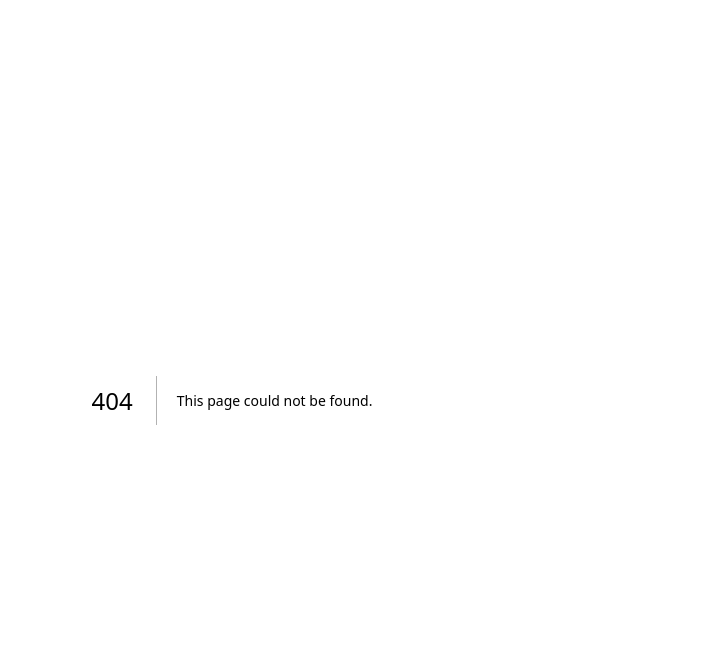
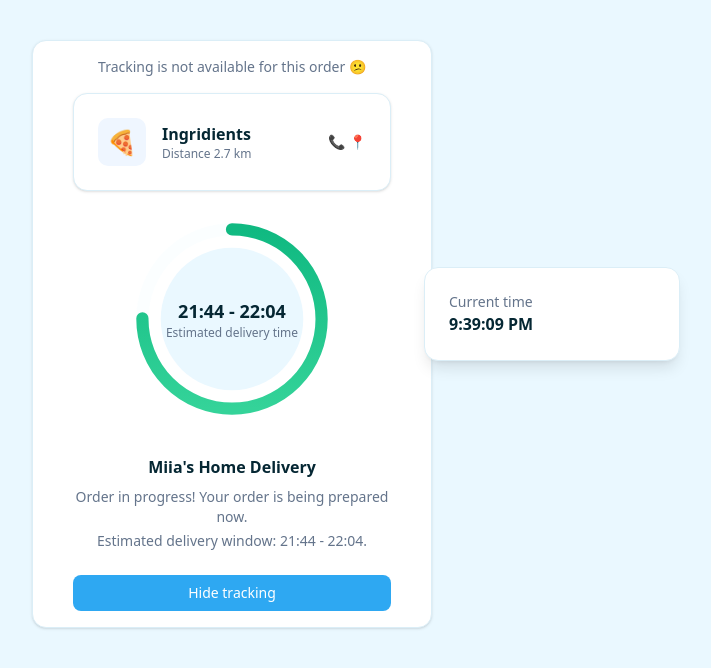
Before and after one commit to ptzburn/junction25, a Next.js app: page /placedOrder/1 in a window 1280 px wide. Before the commit this address had no page. Shown: the top 668 px of the page, without its empty margins (408-1119 px from the left). Built offline with nearby package versions, Linux system fonts and the light colour scheme.

Commit message:
placedOrder page created with some animations

```diff
--- a/src/app/orders/[orderId]/page.tsx
+++ b/src/app/orders/[orderId]/page.tsx
@@ -509,7 +509,24 @@ export default function OrderDetailPage() {
                     >
                       Close
                     </Button>
-                    <Button className="w-full sm:w-auto" disabled={analyzeMutation.isPending}>
+                    <Button
+                      className="w-full sm:w-auto"
+                      disabled={analyzeMutation.isPending || !analyzeMutation.data}
+                      onClick={() => {
+                        try {
+                          // store the analysis for this order so the placedOrder page can read it
+                          const dishName = order?.items?.[0]?.name ?? undefined;
+                          const payload = dishName
+                            ? { ...analyzeMutation.data, dishName }
+                            : analyzeMutation.data;
+                          sessionStorage.setItem(`analysis:${id}`, JSON.stringify(payload));
+                        } catch (e) {
+                          // ignore storage errors
+                        }
+                        // navigate to the placedOrder page for this order
+                        router.push(`/placedOrder/${id}`);
+                      }}
+                    >
                       <Package className="h-4 w-4 mr-2" />
                       Order Ingredients
                     </Button>
--- /dev/null
+++ b/src/app/placedOrder/[orderId]/page.tsx
@@ -0,0 +1,180 @@
+"use client";
+
+import React, { useEffect, useState, useRef } from "react";
+import { useParams, useRouter } from "next/navigation";
+
+import { Button } from "@/components/ui/button";
+import { Card, CardContent } from "@/components/ui/card";
+import { Separator } from "@/components/ui/separator";
+
+function pad(n: number) {
+  return String(n).padStart(2, "0");
+}
+
+function formatRange(start: Date, end: Date) {
+  return `${pad(start.getHours())}:${pad(start.getMinutes())} - ${pad(end.getHours())}:${pad(end.getMinutes())}`;
+}
+
+export default function PlacedOrderPage() {
+  const params = useParams() as { orderId?: string };
+  const router = useRouter();
+  const orderId = params.orderId ?? "";
+
+  const [dishName, setDishName] = useState<string>();
+
+  useEffect(() => {
+    try {
+      const raw = sessionStorage.getItem(`analysis:${orderId}`);
+      if (raw) {
+        const parsed = JSON.parse(raw) as any;
+        // support multiple possible shapes
+        const name = parsed.dishName ?? parsed.dish?.name ?? parsed.title ?? parsed.name;
+        if (typeof name === "string" && name.length > 0) setDishName(name);
+      }
+    } catch (e) {
+      // ignore
+    }
+  }, [orderId]);
+
+  // Slide-in time card state
+  const [showSlide, setShowSlide] = useState(false);
+  const [currentTime, setCurrentTime] = useState<Date>(new Date());
+  const [displayTime, setDisplayTime] = useState<Date>(new Date());
+  const baseTimeRef = useRef<Date | null>(null);
+
+  useEffect(() => {
+    const t = window.setTimeout(() => {
+      // show the slide and capture a single timestamp snapshot
+      const snap = new Date();
+      setCurrentTime(snap);
+      setDisplayTime(snap);
+      baseTimeRef.current = snap;
+      setShowSlide(true);
+    }, 2000);
+
+    return () => clearTimeout(t);
+  }, []);
+
+  // Compute a friendly ETA range (20 - 40 minutes from now)
+  const now = new Date();
+  const start = new Date(now.getTime() + 20 * 60_000);
+  const end = new Date(now.getTime() + 40 * 60_000);
+  const etaText = formatRange(start, end);
+
+  const circumference = 2 * Math.PI * 88; // r = 88
+  // progress state: will animate from 0 -> 0.75 over 15 minutes after the slide appears
+  const [progress, setProgress] = useState<number>(0);
+  const dash = circumference * progress;
+
+  useEffect(() => {
+    if (!showSlide) return;
+
+    // After 1s delay, animate progress from 0 -> 0.75 over 2 seconds (fast animation)
+    const delayTimer = window.setTimeout(() => {
+      const duration = 2000; // 2 seconds total animation
+      let rafId: number | null = null;
+      let startTime: number | null = null;
+
+      const tick = (ts: number) => {
+        if (startTime === null) startTime = ts;
+        const elapsed = ts - startTime;
+        const t = Math.min(1, elapsed / duration);
+        setProgress(0.75 * t);
+        // animate displayed time from snapshot -> snapshot + 15 minutes over the same t
+        const base = baseTimeRef.current ?? new Date();
+        const addedMs = t * 15 * 60 * 1000; // 15 minutes in ms scaled by t
+        setDisplayTime(new Date(base.getTime() + addedMs));
+        if (elapsed < duration) {
+          rafId = requestAnimationFrame(tick);
+        }
+      };
+
+      rafId = requestAnimationFrame(tick);
+
+      // cleanup function for animation
+      const cleanup = () => {
+        if (rafId !== null) cancelAnimationFrame(rafId);
+      };
+
+      // ensure cleanup on effect re-run/unmount
+      return cleanup;
+    }, 1000);
+
+    return () => clearTimeout(delayTimer);
+  }, [showSlide]);
+
+  return (
+    <main className="min-h-screen bg-background text-foreground flex flex-col items-center">
+      <div className="w-full max-w-md px-6 pt-10">
+        <Card className="p-4">
+          <CardContent>
+            <p className="text-center text-sm text-muted-foreground mb-4">Tracking is not available for this order 😕</p>
+
+            <Card className="mb-4">
+              <CardContent className="flex items-center gap-4">
+                <div className="w-12 h-12 rounded-lg bg-blue-50 flex items-center justify-center text-2xl">🍕</div>
+                <div className="flex-1">
+                  <div className="font-semibold">{dishName} Ingridients</div>
+                  <div className="text-xs text-muted-foreground">Distance 2.7 km</div>
+                </div>
+                <div className="text-sm text-muted-foreground">📞 📍</div>
+              </CardContent>
+            </Card>
+
+            <div className="flex flex-col items-center">
+              <div className="w-56 h-56 relative mb-6">
+                <svg className="w-full h-full" viewBox="0 0 220 220">
+                  <defs>
+                    <linearGradient id="g1" x1="0" x2="1">
+                      <stop offset="0%" stopColor="#34d399" />
+                      <stop offset="100%" stopColor="#10b981" />
+                    </linearGradient>
+                  </defs>
+                  <g transform="translate(110,110)">
+                    <circle r="88" fill="none" stroke="var(--muted)" strokeWidth="12" opacity="0.12" />
+                    <circle r="88" fill="none" stroke="url(#g1)" strokeWidth="12" strokeLinecap="round"
+                      strokeDasharray={`${dash} ${circumference - dash}`} strokeDashoffset={0} transform="rotate(-90)" />
+                    <circle r="70" fill="var(--background)" />
+                  </g>
+                </svg>
+
+                <div className="absolute inset-0 flex flex-col items-center justify-center pointer-events-none">
+                  <div className="text-lg font-semibold">{etaText}</div>
+                  <div className="text-xs text-muted-foreground">Estimated delivery time</div>
+                </div>
+              </div>
+
+              <div className="text-center mb-6">
+                <div className="font-semibold">Miia's Home Delivery</div>
+                <div className="text-sm text-muted-foreground mt-2">Order in progress! Your order is being prepared now.</div>
+                <div className="text-sm text-muted-foreground mt-1">Estimated delivery window: {etaText}.</div>
+              </div>
+
+              <div className="w-full">
+                <Button className="w-full" variant="default" onClick={() => router.back()}>
+                  Hide tracking
+                </Button>
+              </div>
+            </div>
+          </CardContent>
+        </Card>
+      </div>
+      {/* Slide-in time card (appears after 2s) */}
+      <div
+        className="fixed top-1/3 z-50"
+        style={{
+          right: "15%", // end position: more to the left (closer to center)
+          transform: showSlide ? "translateX(0)" : "translateX(250%)", // start: further to the right when hidden
+          transition: "transform 500ms ease",
+        }}
+      >
+        <Card className="w-64 shadow-lg">
+          <CardContent>
+            <div className="text-sm text-muted-foreground">Current time</div>
+            <div className="font-semibold">{displayTime.toLocaleTimeString()}</div>
+          </CardContent>
+        </Card>
+      </div>
+    </main>
+  );
+}
```
